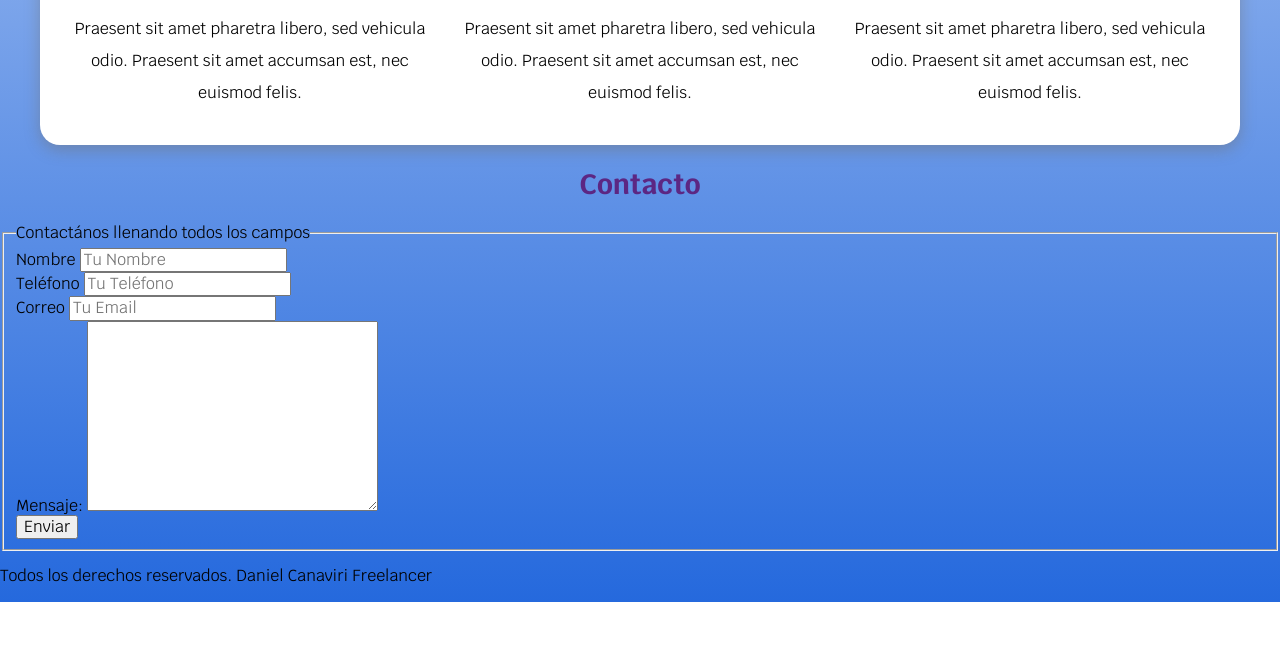
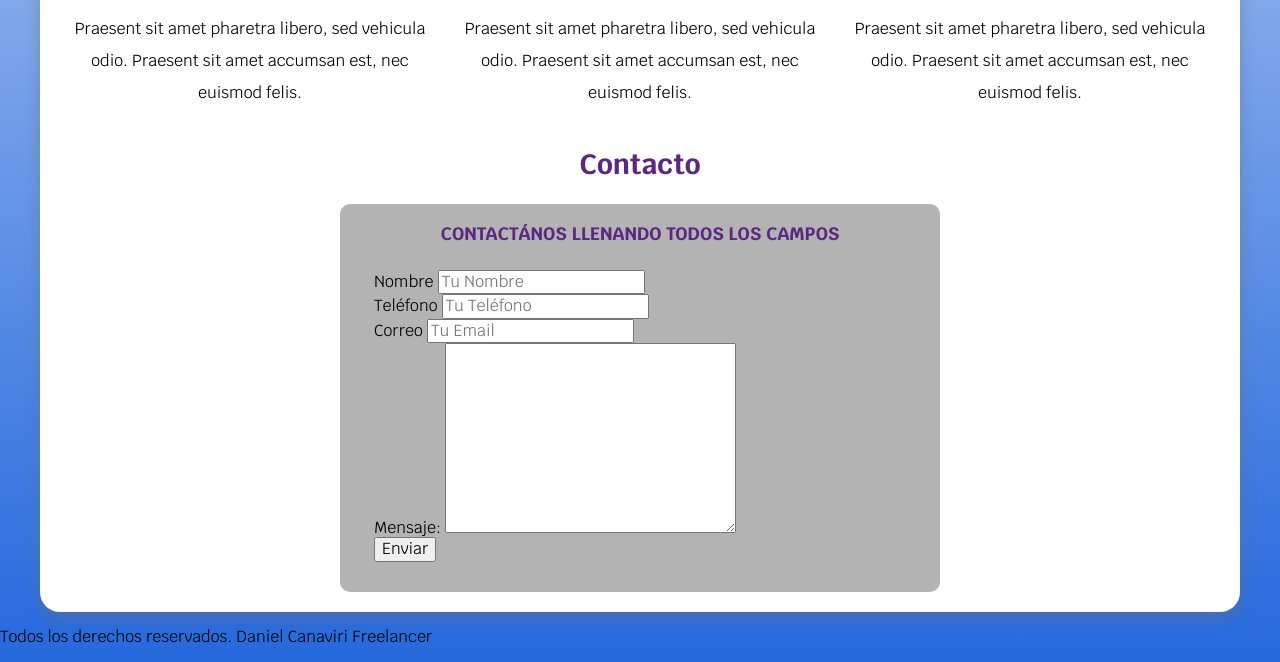
Before and after one commit to DanielCanaviriMenaWebDeveloper/Web-Site-Freelancer, a plain HTML site: page index.html in a window 1280 px wide. Shown: the part 916-1578 px from the top of the page. Before the commit the page ends 1518 px from the top, so only its background shows below. Drawn offline with Linux system fonts and the light colour scheme.

Commit message:
Trabajando la sección de Contactanos, aplicando estilos CSS al formulario

```diff
--- a/css/styles.css
+++ b/css/styles.css
@@ -4,7 +4,7 @@
     --oscuro: #212121;
     --primary: #5C2783;
     --secondary: #2569dd;
-    --gris: #757575;
+    --gris: #b3b3b3;
 
     --titulo-1: 3.8rem;
     --titulo-2: 2.8rem;
@@ -177,11 +177,6 @@ h1, h2, h3 {
     font-weight: 400;
 }
 
-.servicio p {
-    line-height: 2;
-    text-align: center;
-}
-
 .servicio .iconos {
     width: 15rem;
     height: 15rem;
@@ -190,6 +185,35 @@ h1, h2, h3 {
     justify-content: space-evenly;
     align-items: center;
     border-radius: 50%;
+}
+
+.servicio p {
+    line-height: 2;
+    text-align: center;
+}
+
+
+/*  CONTACTO */
+.formulario {
+    background-color: var(--gris);
+    width: min( 60rem, 100% );
+    margin: 0 auto;
+    padding: 2rem;
+    border-radius: 1rem;
+}
+
+.formulario fieldset {
+    border: none;
+}
+
+.formulario fieldset legend {
+    width: 100%;
+    text-align: center;
+    font-size: 1.8rem;
+    text-transform: uppercase;
+    margin-bottom: 2rem;
+    font-weight: 700;
+    color: var(--primary);
 }
 
 
--- a/index.html
+++ b/index.html
@@ -101,7 +101,7 @@
                         </svg>
                     </div>
 
-                    <p>Praesent sit amet pharetra libero, sed vehicula odio. Praesent sit amet accumsan est, nec euismod felis. </p>
+                    <p>Praesent sit amet pharetra libero, sed vehicula odio. Praesent sit amet accumsan est, nec euismod felis.</p>
                 </section>
 
                 <section class="servicio">
@@ -122,35 +122,36 @@
                     <p>Praesent sit amet pharetra libero, sed vehicula odio. Praesent sit amet accumsan est, nec euismod felis. </p>
                 </section>
             </div><!-- .servicios -->
-        </main>
 
             <!-- Contact -->
             <section>
                 <h2>Contacto</h2>
 
-            <form action="">
+                <form class="formulario" action="">
                     <fieldset>
                         <legend>Contactános llenando todos los campos</legend>
 
-                        <div>
+                        <div class="contenedor-campos">
+                            <div class="campo">
                                 <label for="nombre">Nombre</label>
                                 <input type="text" placeholder="Tu Nombre" id="nombre">
                             </div>
 
-                        <div>
+                            <div class="campo">
                                 <label for="telefono">Teléfono</label>
                                 <input type="tel" placeholder="Tu Teléfono" id="telefono">
                             </div>
 
-                        <div>
+                            <div class="campo">
                                 <label for="email">Correo</label>
                                 <input type="email" placeholder="Tu Email" id="email">
                             </div>
 
-                        <div>
+                            <div class="campo">
                                 <label for="mensaje">Mensaje:</label>
                                 <textarea id="mensaje" id="" cols="30" rows="10"></textarea>
                             </div>
+                        </div><!-- .contenedor-campos -->
 
                             <div>
                                 <input type="submit" value="Enviar">
@@ -158,7 +159,7 @@
                     </fieldset>
                 </form>
             </section>
-
+        </main>
         <!-- Footer -->
         <footer>
             <p>Todos los derechos reservados. Daniel Canaviri Freelancer</p>
```
Lines whose indentation alone changed are shown as unchanged.
